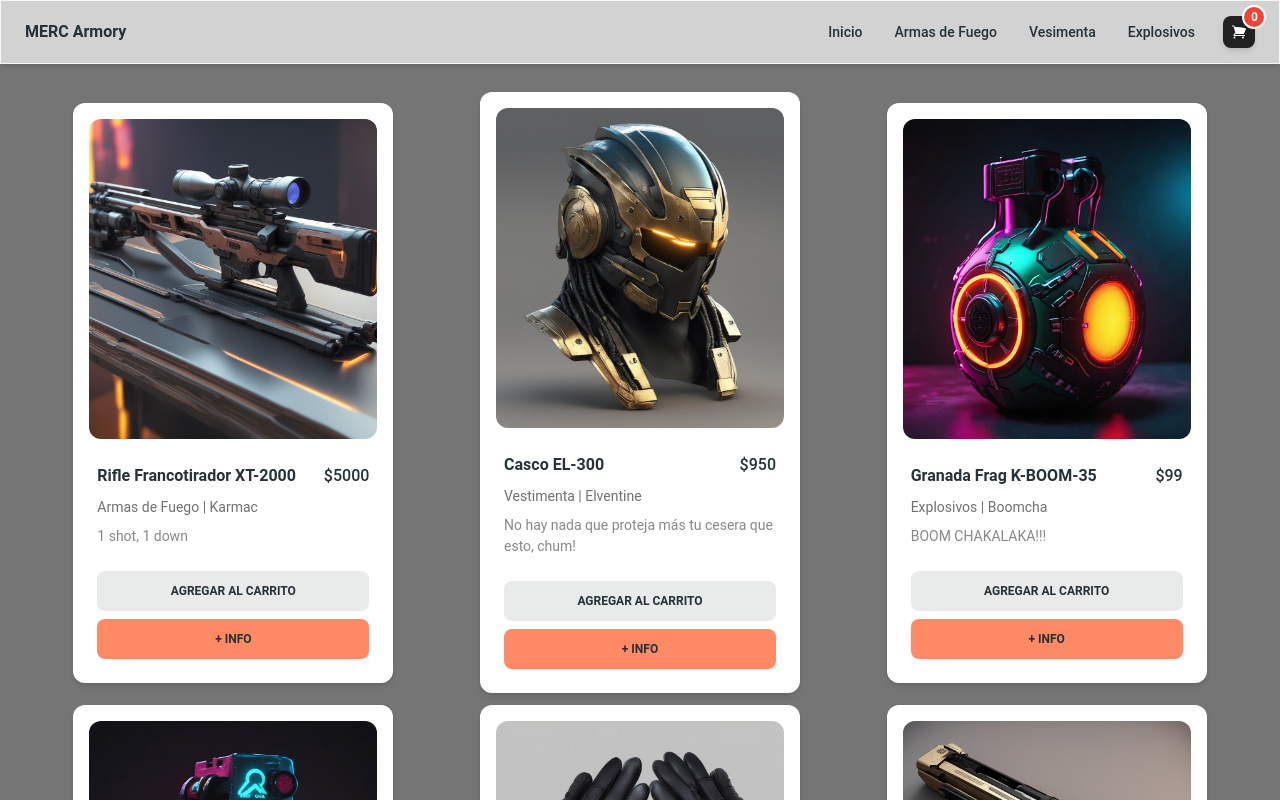
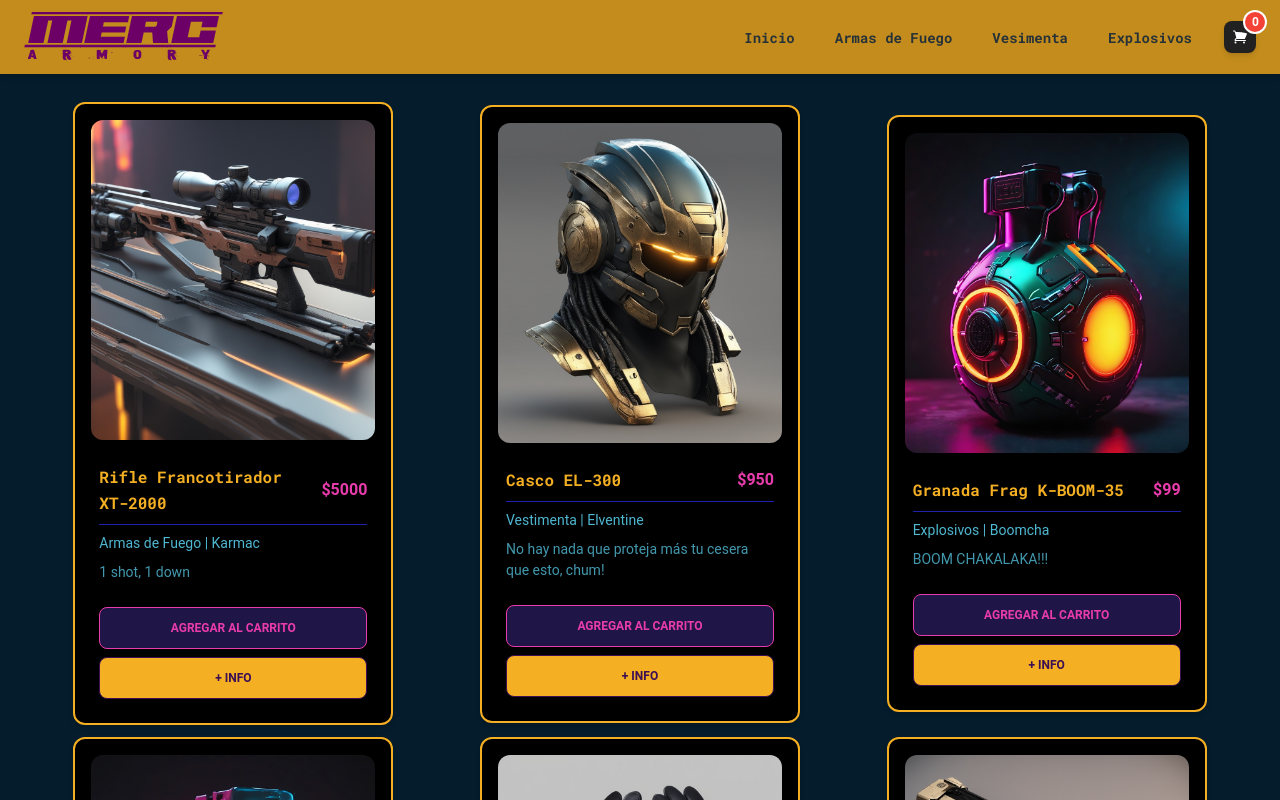
Before and after one commit to nbusso/Entrega-Busso, a React (Vite) app: page / in a window 1280 px wide. Shown: the top 800 px of the page. Built offline with nearby package versions, Linux system fonts and the light colour scheme.

Commit message:
estilado cyberpunk

```diff
--- a/index.html
+++ b/index.html
@@ -4,9 +4,17 @@
     <meta charset="UTF-8" />
     <link rel="icon" type="image/svg+xml" href="/vite.svg" />
     <meta name="viewport" content="width=device-width, initial-scale=1.0" />
-    <title>Vite + React</title>
+    <title>Ecommerce | Merc Armory</title>
+    <!-- Google Fonts -->
+    <link rel="preconnect" href="https://fonts.googleapis.com" />
+    <link rel="preconnect" href="https://fonts.gstatic.com" crossorigin />
+    <link
+      href="https://fonts.googleapis.com/css2?family=Roboto+Mono:ital,wght@0,100..700;1,100..700&display=swap"
+      rel="stylesheet"
+    />
+    <!-- fin Google Fonts -->
   </head>
-  <body class="bg-gray-900">
+  <body class="bg-black">
     <div id="root"></div>
     <script type="module" src="/src/main.jsx"></script>
   </body>
--- a/src/components/Item.jsx
+++ b/src/components/Item.jsx
@@ -10,7 +10,7 @@ import { Link } from "react-router-dom";
 
 export const Item = ({ item }) => {
   return (
-    <Card className="w-80 mt-2">
+    <Card className="w-80 mt-2 bg-black border-2 border-vaporwave-gustoGold">
       <CardHeader shadow={false} floated={false} className="h-80">
         <img
           src={`/src/assets/products/${item.pictureUrl}`}
@@ -20,24 +20,31 @@ export const Item = ({ item }) => {
       </CardHeader>
       <CardBody>
         <div className="mb-2 flex items-center justify-between">
-          <Typography color="blue-gray" className="font-bold">
+          <Typography
+            color="black"
+            className="font-roboto text-vaporwave-gustoGold font-bold"
+          >
             {item.title}
           </Typography>
-          <Typography color="blue-gray" className="font-medium">
+          <Typography
+            color="light-blue"
+            className="text-synthwave-pinkBite font-bold pl-1"
+          >
             ${item.price}
           </Typography>
         </div>
+        <hr className="border-synthwave-sapphireSplendour mb-2" />
         <Typography
           variant="small"
           color="gray"
-          className="font-normal opacity-90 mb-2"
+          className="text-synthwave-cleanPoolBlue font-normal opacity-90 mb-2"
         >
           {`${item.category} | ${item.brand}`}
         </Typography>
         <Typography
           variant="small"
           color="gray"
-          className="font-normal opacity-75"
+          className="text-synthwave-cleanPoolBlue font-normal opacity-75"
         >
           {item.description}
         </Typography>
@@ -46,7 +53,7 @@ export const Item = ({ item }) => {
         <Button
           ripple={false}
           fullWidth={true}
-          className="bg-blue-gray-900/10 text-blue-gray-900 shadow-none hover:scale-105 hover:shadow-none focus:scale-105 focus:shadow-none active:scale-100"
+          className="bg-synthwave-shadownPlanet border border-synthwave-pinkBite text-synthwave-pinkBite shadow-none hover:scale-105 hover:shadow-none focus:scale-105 focus:shadow-none active:scale-100"
         >
           Agregar al Carrito
         </Button>
@@ -54,7 +61,7 @@ export const Item = ({ item }) => {
           <Button
             ripple={false}
             fullWidth={true}
-            className="bg-deep-orange-300 text-blue-gray-900 shadow-none hover:scale-105 hover:shadow-none focus:scale-105 focus:shadow-none active:scale-100 mt-2"
+            className="bg-vaporwave-gustoGold text-vaporwave-vanishingPurple border border-vaporwave-vanishingPurple shadow-none hover:scale-105 hover:shadow-none focus:scale-105 focus:shadow-none active:scale-100 mt-2"
           >
             + Info
           </Button>
--- a/src/components/ItemDetailsContainer.jsx
+++ b/src/components/ItemDetailsContainer.jsx
@@ -23,9 +23,9 @@ export const ItemDetailsContainer = () => {
 
   const SingleItemCard = () => {
     return (
-      <div className="flex flex-col min-w-[390px] wsm:flex-col md:flex-row">
+      <div className="bg-black rounded-xl border-2 border-vaporwave-gustoGold p-10 mx-auto flex flex-col min-w-[390px] sm:flex-col md:flex-row">
         <img
-          className="h-96 w-96 rounded-lg object-cover object-center"
+          className="h-96 w-96 rounded-lg object-cover object-center mx-auto sm:mb-5"
           src={`/src/assets/products/${item.pictureUrl}`}
           alt={item.title}
         />
@@ -36,13 +36,21 @@ export const ItemDetailsContainer = () => {
           <hr className="my-5" />
           <Typography variant="h5">Categoría: {item.category}</Typography>
           <Typography variant="h5">Marca: {item.brand}</Typography>
+          <hr className="my-5" />
+          <div className="min-h-48 flex flex-col justify-between">
+            <Typography variant="paragraph">{item.description}</Typography>
+            <Typography
+              variant="h1"
+              className="text-right text-vaporwave-loveVesselPink"
+            >{`$ ${item.price}`}</Typography>
+          </div>
         </div>
       </div>
     );
   };
 
   return (
-    <div className="container m-10">
+    <div className="bg-synthwave-midnightDreams border-r-4 text-vaporwave-gustoGold mx-auto max-w-7xl pt-5 pb-14 px-2 flex items-center">
       <SingleItemCard />
     </div>
   );
--- a/src/components/ItemListContainer.jsx
+++ b/src/components/ItemListContainer.jsx
@@ -25,7 +25,7 @@ export const ItemListContainer = () => {
   }, [id]);
 
   return (
-    <div className="bg-gray-600 grid xl:grid-cols-3 md:grid-cols-2 sm:grid-cols-1 gap-1 place-items-center mx-auto max-w-7xl pt-5 px-2 sm:px-6 lg:px-8">
+    <div className="bg-synthwave-midnightDreams grid xl:grid-cols-3 md:grid-cols-2 sm:grid-cols-1 gap-1 place-items-center mx-auto max-w-7xl pt-5 pb-14 px-2 sm:px-6 lg:px-8">
       <ItemList items={items} />
     </div>
   );
--- /dev/null
+++ b/src/components/Logo.jsx
@@ -0,0 +1,11 @@
+import React from "react";
+
+export const Logo = () => {
+  return (
+    <img
+      className="object-center"
+      src="/src/assets/merc-armory-logo.png"
+      alt="Logo"
+    />
+  );
+};
--- a/src/components/NavBar.jsx
+++ b/src/components/NavBar.jsx
@@ -8,19 +8,24 @@ import {
 import { Bars3Icon, XMarkIcon } from "@heroicons/react/24/outline";
 import { CartWidget } from "./CartWidget";
 import { Link } from "react-router-dom";
+import { Logo } from "./Logo";
 
 function NavList() {
+  const customFont = "font-roboto font-bold";
+  const customHover =
+    "hover:text-synthwave-pinkBite hover:bg-synthwave-shadownPlanet p-2";
+
   return (
     <ul className="my-2 flex flex-col gap-2 lg:mb-0 lg:mt-0 lg:flex-row lg:items-center lg:gap-6">
       <Typography
         as="li"
         variant="small"
         color="blue-gray"
-        className="p-1 font-medium"
+        className={`${customFont}`}
       >
         <Link
           to="/"
-          className="flex items-center hover:text-blue-500 transition-colors"
+          className={`flex items-center ${customHover} transition-colors`}
         >
           Inicio
         </Link>
@@ -29,11 +34,11 @@ function NavList() {
         as="li"
         variant="small"
         color="blue-gray"
-        className="p-1 font-medium"
+        className={`${customFont}`}
       >
         <Link
           to="/category/armas%20de%20fuego"
-          className="flex items-center hover:text-blue-500 transition-colors"
+          className={`flex items-center ${customHover} transition-colors`}
         >
           Armas de Fuego
         </Link>
@@ -42,11 +47,11 @@ function NavList() {
         as="li"
         variant="small"
         color="blue-gray"
-        className="p-1 font-medium"
+        className={`${customFont}`}
       >
         <Link
           to="/category/vestimenta"
-          className="flex items-center hover:text-blue-500 transition-colors"
+          className={`flex items-center ${customHover} transition-colors`}
         >
           Vesimenta
         </Link>
@@ -55,11 +60,11 @@ function NavList() {
         as="li"
         variant="small"
         color="blue-gray"
-        className="p-1 font-medium"
+        className={`${customFont}`}
       >
         <Link
           to="/category/explosivos"
-          className="flex items-center hover:text-blue-500 transition-colors"
+          className={`flex items-center ${customHover} transition-colors`}
         >
           Explosivos
         </Link>
@@ -84,16 +89,17 @@ export function NavBar() {
   }, []);
 
   return (
-    <Navbar fullWidth={true} className="mx-auto max-w-screen-2xl px-6 py-3">
+    <Navbar
+      fullWidth={true}
+      className="mx-auto max-w-screen-2xl bg-vaporwave-gustoGold border-none shadow-md px-6 py-3"
+    >
       <div className="flex items-center justify-between text-blue-gray-900">
-        <Typography variant="h6" className="mr-4 cursor-pointer py-1.5">
-          <Link
-            to="/"
-            className="flex items-center hover:text-purple-500 transition-colors"
-          >
-            MERC Armory
-          </Link>
-        </Typography>
+        <Link
+          to="/"
+          className="flex items-center hover:text-purple-500 transition-colors"
+        >
+          <Logo />
+        </Link>
         <div className="hidden lg:block">
           <NavList />
         </div>
--- a/src/data/products.json
+++ b/src/data/products.json
@@ -28,7 +28,7 @@
   },
   {
     "id": 3,
-    "title": "Granada Frago K-BOOM-95",
+    "title": "Granada Frag K-BOOM-95",
     "description": "Chum, no se te ocurra usar esto en un espacio cerrado...",
     "price": 149,
     "pictureUrl": "3.png",
--- a/tailwind.config.js
+++ b/tailwind.config.js
@@ -4,7 +4,29 @@ const withMT = require("@material-tailwind/react/utils/withMT");
 module.exports = withMT({
   content: ["./index.html", "./src/**/*.{vue,js,ts,jsx,tsx}"],
   theme: {
-    extend: {},
+    extend: {
+      colors: {
+        synthwave: {
+          cleanPoolBlue: "#59CBE8",
+          maldives: "#00BCE1",
+          pinkBite: "#E93CAC",
+          sapphireSplendour: "#1E22AA",
+          shadownPlanet: "#201547",
+          midnightDreams: "#051C2C",
+        },
+        vaporwave: {
+          vanishingPurple: "#3C1053",
+          loveVesselPink: "#E10098",
+          gustoGold: "#F4AF23",
+          poolBlue: "#4AC9E3",
+          barelyBloomed: "#D7A9E3",
+          cardinalPink: "#890C58",
+        },
+      },
+      fontFamily: {
+        roboto: ["'Roboto Mono'", "monospace"],
+      },
+    },
   },
   plugins: [],
 });
```
Also changed, not shown: src/assets/merc-armory-logo.png (added).
